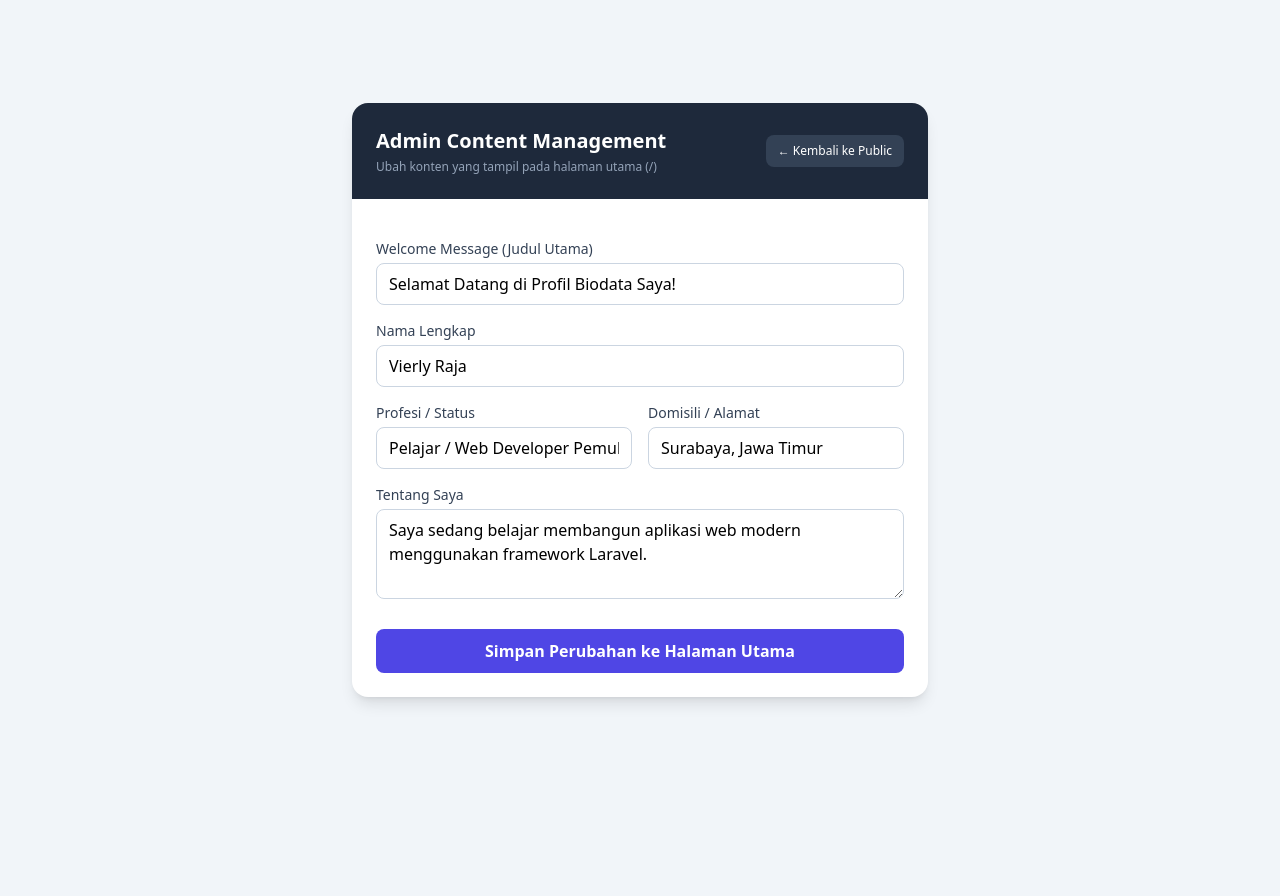
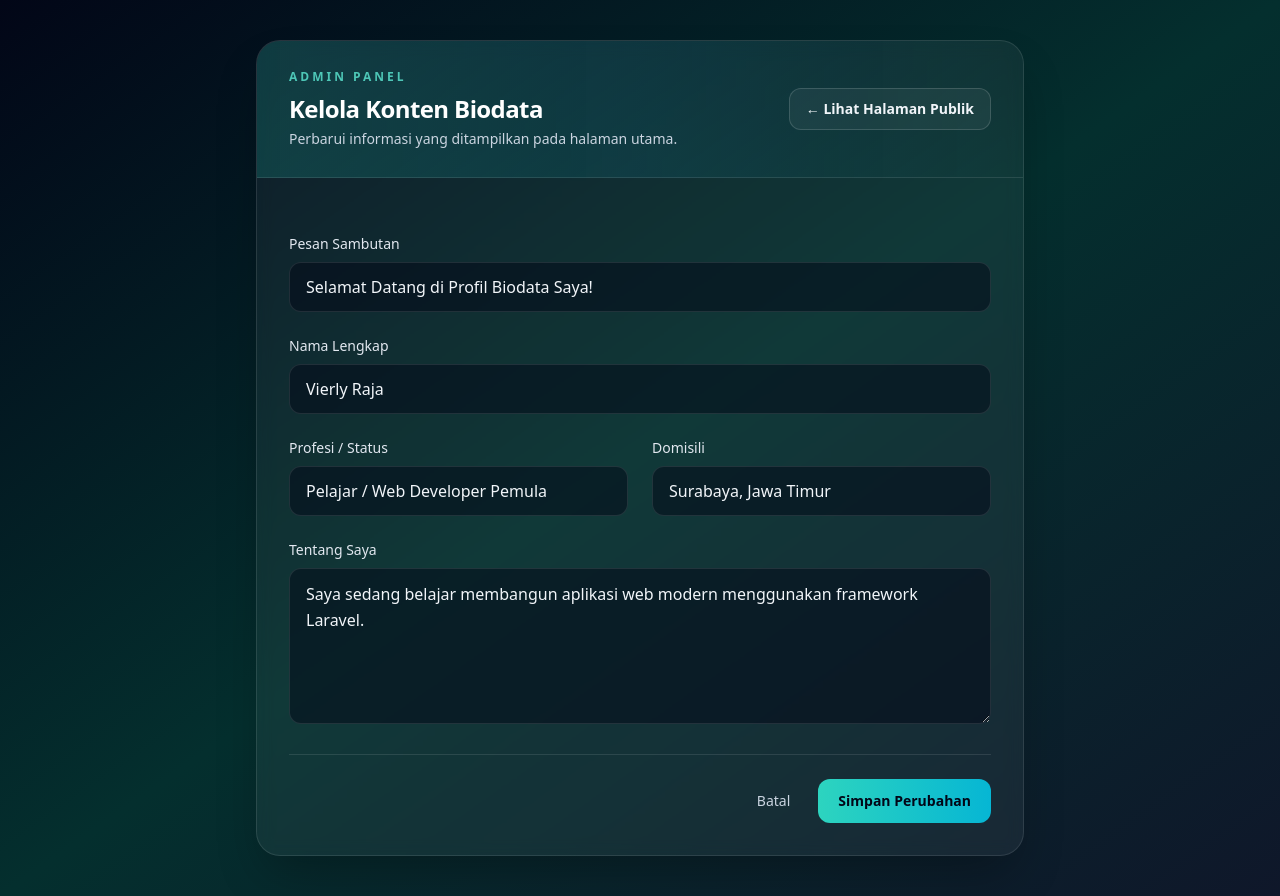
Before and after one commit to VierlyRajaaa/biodata, a Laravel app: page /admin in a window 1280 px wide. Before the commit the page ends 704 px from the top, so only its background shows below. Run offline with Laravel 12, Linux system fonts and the light colour scheme; some libraries are stand-ins or nearby versions.

Commit message:
first commit

```diff
--- a/resources/views/admin.blade.php
+++ b/resources/views/admin.blade.php
@@ -3,63 +3,78 @@
 <head>
     <meta charset="UTF-8">
     <meta name="viewport" content="width=device-width, initial-scale=1.0">
-    <title>Admin Management - Atur Biodata</title>
+    <title>Admin - Kelola Biodata</title>
     <script src="https://cdn.tailwindcss.com"></script>
 </head>
-<body class="bg-slate-100 min-h-screen flex items-center justify-center p-6">
+<body class="min-h-screen bg-gradient-to-br from-slate-950 via-teal-950 to-slate-900 px-6 py-10 text-slate-100">
 
-    <div class="max-w-xl w-full bg-white rounded-2xl shadow-lg overflow-hidden">
-        <div class="bg-slate-800 p-6 text-white flex justify-between items-center">
+    <main class="mx-auto w-full max-w-3xl">
+        <section class="overflow-hidden rounded-3xl border border-white/10 bg-white/5 shadow-2xl shadow-black/30 backdrop-blur">
+            <div class="flex flex-col gap-4 border-b border-white/10 bg-gradient-to-r from-teal-500/20 via-cyan-500/10 to-transparent px-8 py-7 sm:flex-row sm:items-center sm:justify-between">
                 <div>
-                <h1 class="text-xl font-bold">Admin Content Management</h1>
-                <p class="text-xs text-slate-400 mt-1">Ubah konten yang tampil pada halaman utama (/)</p>
+                    <p class="text-xs font-semibold uppercase tracking-[0.25em] text-teal-300/80">Admin Panel</p>
+                    <h1 class="mt-2 text-2xl font-bold tracking-tight text-white">Kelola Konten Biodata</h1>
+                    <p class="mt-1 text-sm text-slate-300">Perbarui informasi yang ditampilkan pada halaman utama.</p>
                 </div>
-            <a href="{{ route('home') }}" class="text-xs bg-slate-700 hover:bg-slate-600 px-3 py-2 rounded-lg">
-                &larr; Kembali ke Public
+                <a href="{{ route('home') }}" class="inline-flex items-center justify-center rounded-xl border border-white/15 bg-white/5 px-4 py-2.5 text-sm font-semibold text-slate-100 transition hover:bg-white/10">
+                    &larr; Lihat Halaman Publik
                 </a>
             </div>
 
-        <form action="{{ route('admin.update') }}" method="POST" class="p-6 space-y-4">
+            <form action="{{ route('admin.update') }}" method="POST" class="space-y-6 px-8 py-8">
                 @csrf
 
+                @if ($errors->any())
+                    <div class="rounded-2xl border border-rose-400/30 bg-rose-500/10 px-5 py-4 text-sm text-rose-100">
+                        <p class="font-semibold">Periksa kembali input Anda:</p>
+                        <ul class="mt-2 list-disc space-y-1 pl-5 text-rose-200">
+                            @foreach ($errors->all() as $error)
+                                <li>{{ $error }}</li>
+                            @endforeach
+                        </ul>
+                    </div>
+                @endif
+
                 <div>
-                <label class="block text-sm font-medium text-slate-700 mb-1">Welcome Message (Judul Utama)</label>
-                <input type="text" name="welcome_message" value="{{ old('welcome_message', $biodata['welcome_message']) }}" required
-                    class="w-full border border-slate-300 rounded-lg px-3 py-2 focus:outline-none focus:ring-2 focus:ring-indigo-500">
+                    <label for="welcome_message" class="mb-2 block text-sm font-medium text-slate-200">Pesan Sambutan</label>
+                    <input id="welcome_message" type="text" name="welcome_message" value="{{ old('welcome_message', $biodata['welcome_message']) }}" required
+                        class="w-full rounded-xl border border-white/10 bg-slate-950/50 px-4 py-3 text-slate-100 placeholder-slate-500 outline-none transition focus:border-teal-400/60 focus:ring-2 focus:ring-teal-400/30">
                 </div>
 
                 <div>
-                <label class="block text-sm font-medium text-slate-700 mb-1">Nama Lengkap</label>
-                <input type="text" name="nama" value="{{ old('nama', $biodata['nama']) }}" required
-                    class="w-full border border-slate-300 rounded-lg px-3 py-2 focus:outline-none focus:ring-2 focus:ring-indigo-500">
+                    <label for="nama" class="mb-2 block text-sm font-medium text-slate-200">Nama Lengkap</label>
+                    <input id="nama" type="text" name="nama" value="{{ old('nama', $biodata['nama']) }}" required
+                        class="w-full rounded-xl border border-white/10 bg-slate-950/50 px-4 py-3 text-slate-100 placeholder-slate-500 outline-none transition focus:border-teal-400/60 focus:ring-2 focus:ring-teal-400/30">
                 </div>
 
-            <div class="grid grid-cols-2 gap-4">
+                <div class="grid gap-6 sm:grid-cols-2">
                     <div>
-                    <label class="block text-sm font-medium text-slate-700 mb-1">Profesi / Status</label>
-                    <input type="text" name="profesi" value="{{ old('profesi', $biodata['profesi']) }}" required
-                        class="w-full border border-slate-300 rounded-lg px-3 py-2 focus:outline-none focus:ring-2 focus:ring-indigo-500">
+                        <label for="profesi" class="mb-2 block text-sm font-medium text-slate-200">Profesi / Status</label>
+                        <input id="profesi" type="text" name="profesi" value="{{ old('profesi', $biodata['profesi']) }}" required
+                            class="w-full rounded-xl border border-white/10 bg-slate-950/50 px-4 py-3 text-slate-100 placeholder-slate-500 outline-none transition focus:border-teal-400/60 focus:ring-2 focus:ring-teal-400/30">
                     </div>
                     <div>
-                    <label class="block text-sm font-medium text-slate-700 mb-1">Domisili / Alamat</label>
-                    <input type="text" name="alamat" value="{{ old('alamat', $biodata['alamat']) }}" required
-                        class="w-full border border-slate-300 rounded-lg px-3 py-2 focus:outline-none focus:ring-2 focus:ring-indigo-500">
+                        <label for="alamat" class="mb-2 block text-sm font-medium text-slate-200">Domisili</label>
+                        <input id="alamat" type="text" name="alamat" value="{{ old('alamat', $biodata['alamat']) }}" required
+                            class="w-full rounded-xl border border-white/10 bg-slate-950/50 px-4 py-3 text-slate-100 placeholder-slate-500 outline-none transition focus:border-teal-400/60 focus:ring-2 focus:ring-teal-400/30">
                     </div>
                 </div>
 
                 <div>
-                <label class="block text-sm font-medium text-slate-700 mb-1">Tentang Saya</label>
-                <textarea name="tentang" rows="3" required
-                    class="w-full border border-slate-300 rounded-lg px-3 py-2 focus:outline-none focus:ring-2 focus:ring-indigo-500">{{ old('tentang', $biodata['tentang']) }}</textarea>
+                    <label for="tentang" class="mb-2 block text-sm font-medium text-slate-200">Tentang Saya</label>
+                    <textarea id="tentang" name="tentang" rows="5" required
+                        class="w-full rounded-xl border border-white/10 bg-slate-950/50 px-4 py-3 leading-relaxed text-slate-100 placeholder-slate-500 outline-none transition focus:border-teal-400/60 focus:ring-2 focus:ring-teal-400/30">{{ old('tentang', $biodata['tentang']) }}</textarea>
                 </div>
 
-            <div class="pt-2">
-                <button type="submit" class="w-full bg-indigo-600 hover:bg-indigo-700 text-white font-semibold py-2.5 rounded-lg transition">
-                    Simpan Perubahan ke Halaman Utama
+                <div class="flex flex-col-reverse gap-3 border-t border-white/10 pt-6 sm:flex-row sm:items-center sm:justify-end">
+                    <a href="{{ route('home') }}" class="inline-flex items-center justify-center rounded-xl px-4 py-3 text-sm font-medium text-slate-300 transition hover:text-white">Batal</a>
+                    <button type="submit" class="inline-flex items-center justify-center rounded-xl bg-gradient-to-r from-teal-400 to-cyan-500 px-5 py-3 text-sm font-semibold text-slate-950 transition hover:from-teal-300 hover:to-cyan-400">
+                        Simpan Perubahan
                     </button>
                 </div>
             </form>
-    </div>
+        </section>
+    </main>
 
 </body>
 </html>
```
Also changed, not shown: resources/views/welcome.blade.php (+38 -35 lines). Lines whose indentation alone changed are shown as unchanged.
